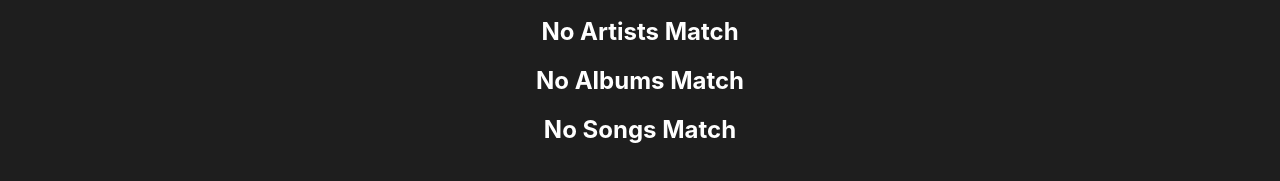
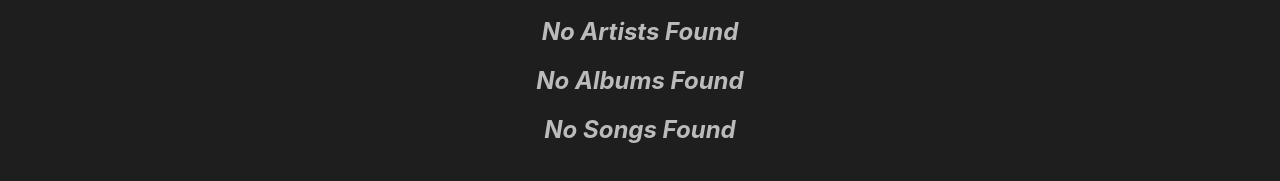
Before and after one commit to theselftaughtdev42/gander, a React app in the folder frontend/: page /search in a window 1280 px wide. Shown: the part 257-438 px from the top of the page. Built offline with nearby package versions, Linux system fonts and the light colour scheme; no server answers.

Commit message:
style search-not-found text

```diff
--- a/frontend/src/components/Search.css
+++ b/frontend/src/components/Search.css
@@ -34,3 +34,8 @@
 .search-button:hover {
   color: #00899d;
 }
+
+.search-not-found {
+  color: #bbb;
+  font-style: italic;
+}
--- a/frontend/src/components/Search.js
+++ b/frontend/src/components/Search.js
@@ -73,7 +73,7 @@ const Search = () => {
         <ArtistGrid artists={artists} />
       </>
       :
-        <h2 className="secondary-title">No Artists Match</h2>
+        <h2 className="secondary-title search-not-found">No Artists Found</h2>
       }
 
       {
@@ -84,7 +84,7 @@ const Search = () => {
         <AlbumGrid albums={albums} />
       </>
       :
-        <h2 className="secondary-title">No Albums Match</h2>
+        <h2 className="secondary-title search-not-found">No Albums Found</h2>
       }
 
       {
@@ -95,7 +95,7 @@ const Search = () => {
         <SongList songs={songs} showAlbumArt={true} showArtist={true} />
       </>
       :
-        <h2 className="secondary-title">No Songs Match</h2>
+        <h2 className="secondary-title search-not-found">No Songs Found</h2>
       }
     </div>
   );
```
